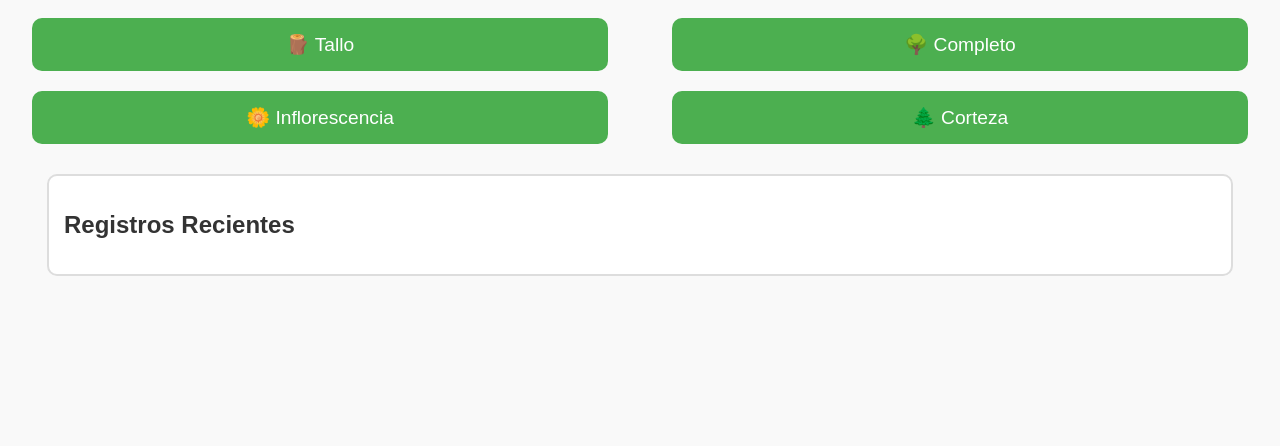
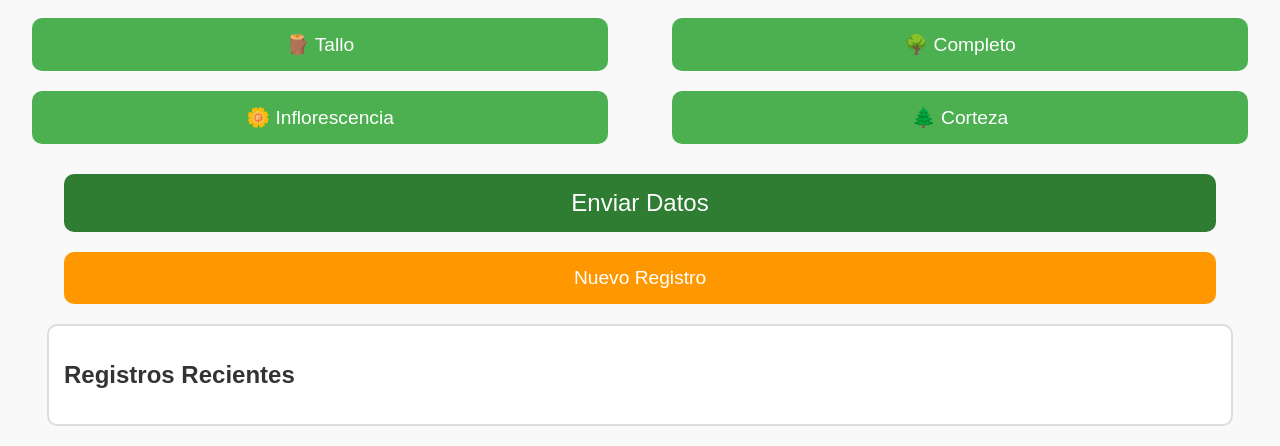
Before and after one commit to julian391/aplicacionmcc, a Flask app: page / in a window 1280 px wide. Shown: the part 524-970 px from the top of the page. Before the commit the page ends 800 px from the top, so only its background shows below. Run offline with Flask 3, Linux system fonts and the light colour scheme; data that the repository does not hold is empty; some libraries are stand-ins or nearby versions.

Commit message:
agregar barra de estado, boton de enviar datos y opcion de nuevo registro

```diff
--- a/templates/index.html
+++ b/templates/index.html
@@ -98,6 +98,54 @@
             border-bottom: none;
         }
 
+        /* Barra de Estado */
+        #status-bar {
+            background-color: #4caf50;
+            color: white;
+            text-align: center;
+            padding: 10px;
+            margin: 20px auto;
+            width: 90%;
+            border-radius: 10px;
+            display: none;
+        }
+
+        /* Botón de Enviar Datos */
+        #submit-button {
+            background-color: #2e7d32;
+            color: white;
+            font-size: 1.5rem;
+            padding: 15px;
+            border: none;
+            border-radius: 10px;
+            cursor: pointer;
+            width: 90%;
+            margin: 20px auto;
+            display: block;
+            transition: background-color 0.3s ease;
+        }
+        #submit-button:hover {
+            background-color: #276b2c;
+        }
+
+        /* Botón de Nuevo Registro */
+        #new-record-button {
+            background-color: #ff9800;
+            color: white;
+            font-size: 1.2rem;
+            padding: 15px;
+            border: none;
+            border-radius: 10px;
+            cursor: pointer;
+            width: 90%;
+            margin: 20px auto;
+            display: block;
+            transition: background-color 0.3s ease;
+        }
+        #new-record-button:hover {
+            background-color: #e68a00;
+        }
+
         /* Barra de Desplazamiento Vertical Gruesa */
         ::-webkit-scrollbar {
             width: 15px;
@@ -153,6 +201,15 @@
         </button>
     </div>
 
+    <!-- Barra de Estado -->
+    <div id="status-bar"></div>
+
+    <!-- Botón de Enviar Datos -->
+    <button id="submit-button" disabled>Enviar Datos</button>
+
+    <!-- Botón de Nuevo Registro -->
+    <button id="new-record-button">Nuevo Registro</button>
+
     <!-- Lista de Registros -->
     <div class="records">
         <h2>Registros Recientes</h2>
@@ -168,6 +225,8 @@
 
     <script>
         let gpsPosition = null;
+        let selectedImage = null;
+        let selectedOrgan = null;
 
         // Inicializar el mapa
         const map = L.map('map').setView([4.5709, -74.2973], 6); // Coordenadas iniciales (Colombia)
@@ -222,35 +281,69 @@
                     document.getElementById(`thumbnail-${organ}`).src = reader.result;
                     document.getElementById(`thumbnail-${organ}`).style.display = 'block';
 
-                    // Enviar datos al backend
+                    // Guardar la imagen y el órgano seleccionado
+                    selectedImage = reader.result.split(',')[1]; // Extraer base64
+                    selectedOrgan = organ;
+
+                    // Habilitar el botón de enviar datos
+                    document.getElementById('submit-button').disabled = false;
+                };
+                reader.readAsDataURL(file);
+            };
+            input.click();
+        }
+
+        // Función para enviar datos a la API
+        document.getElementById('submit-button').addEventListener('click', () => {
             const username = document.getElementById('username').value;
-                    const image_data = reader.result.split(',')[1]; // Extraer base64
             const location = gpsPosition ? gpsPosition.join(', ') : 'Desconocida';
+
+            if (!selectedImage || !selectedOrgan || !username) {
+                document.getElementById('status-bar').textContent = 'Por favor, completa todos los campos.';
+                document.getElementById('status-bar').style.display = 'block';
+                return;
+            }
+
+            // Mostrar barra de estado
+            document.getElementById('status-bar').textContent = 'Enviando datos...';
+            document.getElementById('status-bar').style.display = 'block';
 
             fetch('/upload', {
                 method: 'POST',
                 headers: { 'Content-Type': 'application/json' },
                 body: JSON.stringify({
                     username: username,
-                            organ: organ,
-                            image: image_data,
+                    organ: selectedOrgan,
+                    image: selectedImage,
                     location: location
                 })
             })
             .then(response => response.json())
             .then(data => {
-                        alert(`Nombre científico identificado: ${data.scientific_name}`);
-                        location.reload(); // Recargar la página para actualizar la lista de registros
+                document.getElementById('status-bar').textContent = `Nombre científico identificado: ${data.scientific_name}`;
+                setTimeout(() => location.reload(), 2000); // Recargar la página después de 2 segundos
             })
             .catch(error => {
                 console.error('Error:', error);
-                        alert('Ocurrió un error al procesar la imagen.');
+                document.getElementById('status-bar').textContent = 'Ocurrió un error al procesar la imagen.';
             });
-                };
-                reader.readAsDataURL(file);
-            };
-            input.click();
-        }
+        });
+
+        // Función para limpiar los campos y comenzar un nuevo registro
+        document.getElementById('new-record-button').addEventListener('click', () => {
+            document.getElementById('username').value = '';
+            document.getElementById('status-bar').style.display = 'none';
+            document.getElementById('submit-button').disabled = true;
+
+            // Limpiar miniaturas
+            document.querySelectorAll('.menu img').forEach(img => {
+                img.src = '';
+                img.style.display = 'none';
+            });
+
+            selectedImage = null;
+            selectedOrgan = null;
+        });
     </script>
 </body>
 </html>
```
Lines whose indentation alone changed are shown as unchanged.
